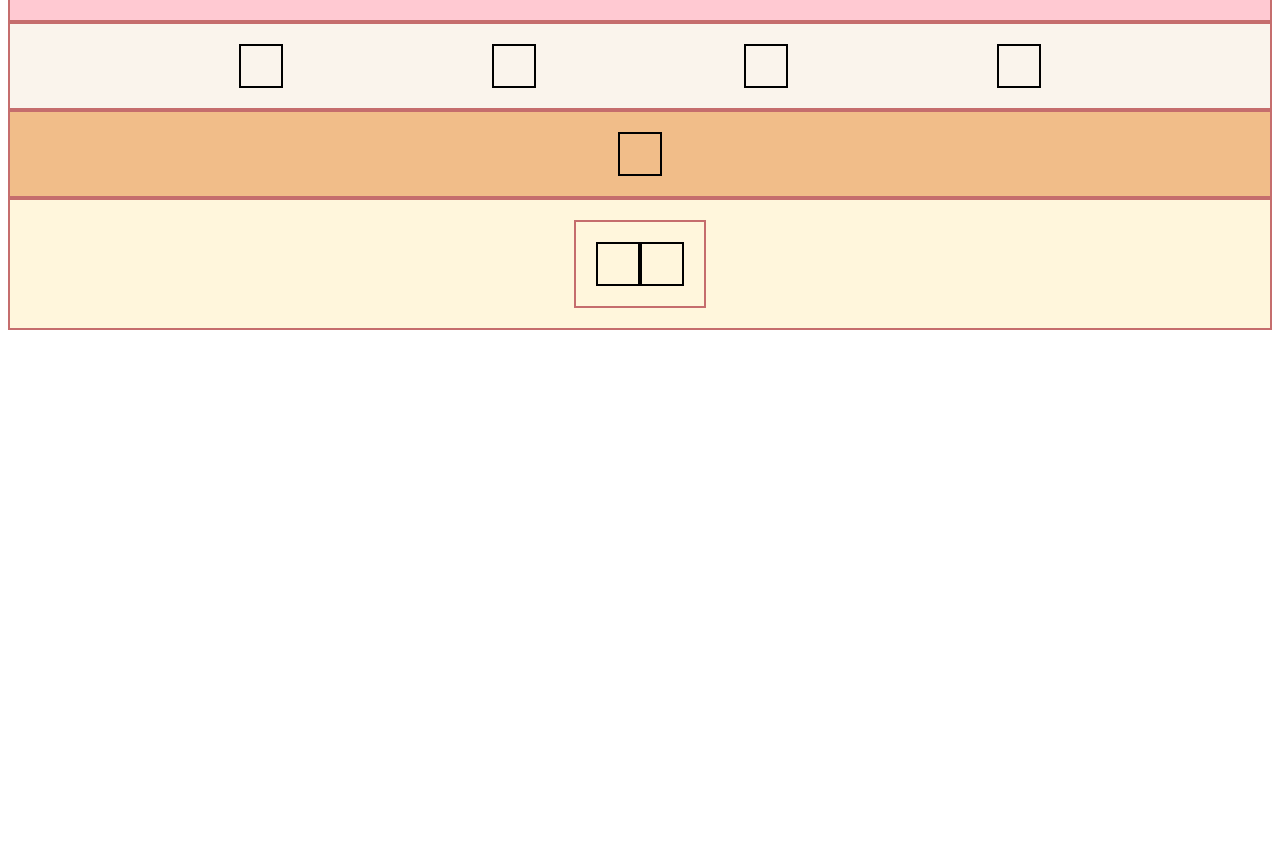
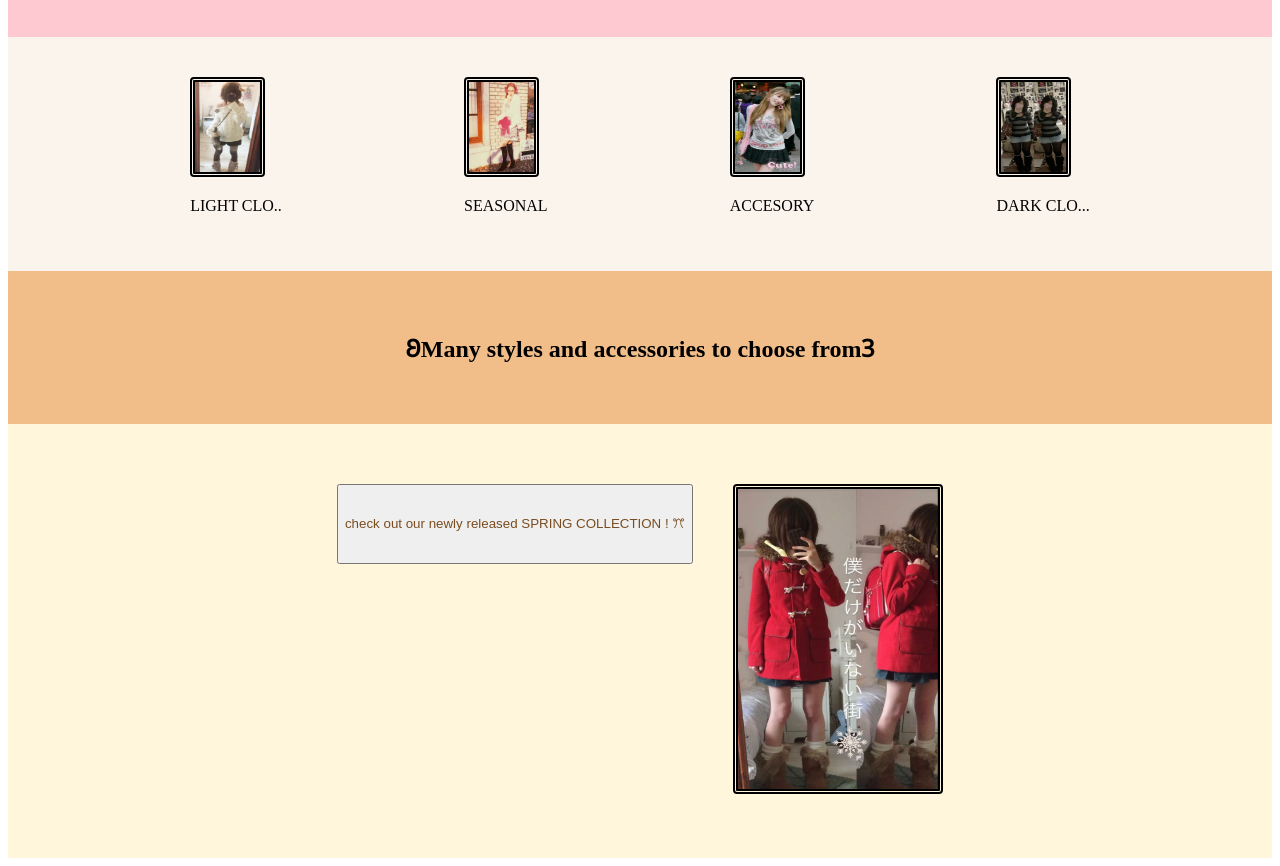
Before and after one commit to CarolynS2028/CS1-Unit2-Activity1, a plain HTML site: page index.html in a window 1280 px wide. Shown: the part 718-1584 px from the top of the page. Before the commit the page ends 1056 px from the top, so only its background shows below. Drawn offline with Linux system fonts and the light colour scheme.

Commit message:
added more details

```diff
--- a/index.html
+++ b/index.html
@@ -27,21 +27,38 @@
 </div>
 <div class="flexbox" id="box2">
   <div class="item">
-
+<img src="whitestyle.jpg" height="90px" width="65px">
+<p>LIGHT CLO..</p>
   </div>
-  <div class="item"></div>
-  <div class="item"></div>
-  <div class="item"></div>
+  <div class="item">
+    <img src="tommy feb6.jpg" height="90px" width="65px">
+<p>SEASONAL</p>
+  </div>
+  <div class="item">
+<img src="style.jpg" height="90px" width="65px">
+<p>ACCESORY</p>
+  </div>
+  <div class="item">
+    <img src="blackstyle.jpg" height="90px" width="65px">
+    <p>DARK CLO...</p>
+  </div>
 </div>
 
 <div class="flexbox" id="box3">
-<div class="item"></div>
+<div class="item">
+  <h2>𐐂Many styles and accessories to choose from𐐚</h2>
+</div>
 </div>
 
 <div class="flexbox" id="box4">
   <div class="flexbox id="innerbox4">
-  <div class="item"></div>
-  <div class="item"></div>
+  <div class="item">
+   <button>check out our newly released SPRING COLLECTION !
+ꔫ </button>
+  </div>
+  <div class="item">
+  <img src="red-coat.jpg" height="300px" width="200px"
+  </div>
   </div>
 </div>
 
--- a/style.css
+++ b/style.css
@@ -1,12 +1,12 @@
 .flexbox {
     display: flex;
-    border: 2px solid rgb(197, 109, 109);
+
     padding: 20px;
 }
 
 
 
-.item { border: 2px solid black;
+.item {
 padding: 20px;
 }
 
@@ -31,3 +31,13 @@ padding: 20px;
 #box4 {
     background-color: rgb(255, 246, 220);
 }
+
+img {
+    border: 5px solid black;
+    border-radius: 4px;
+    border-style: double;
+}
+button {
+    color: rgb(121, 77, 33);
+    height: 80px;
+}
```
Also changed, not shown: blackstyle.jpg (added), pj-tommyfeb.jpg (added), red-coat.jpg (added), style.jpg (added), tommy feb6.jpg (added), whitestyle.jpg (added).
